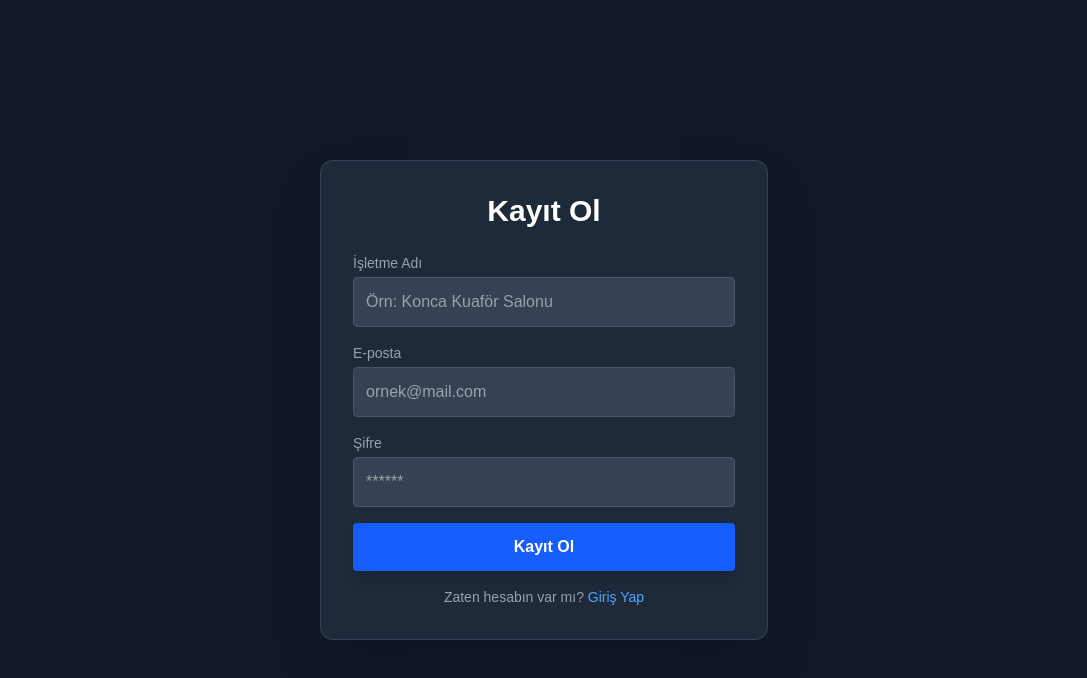
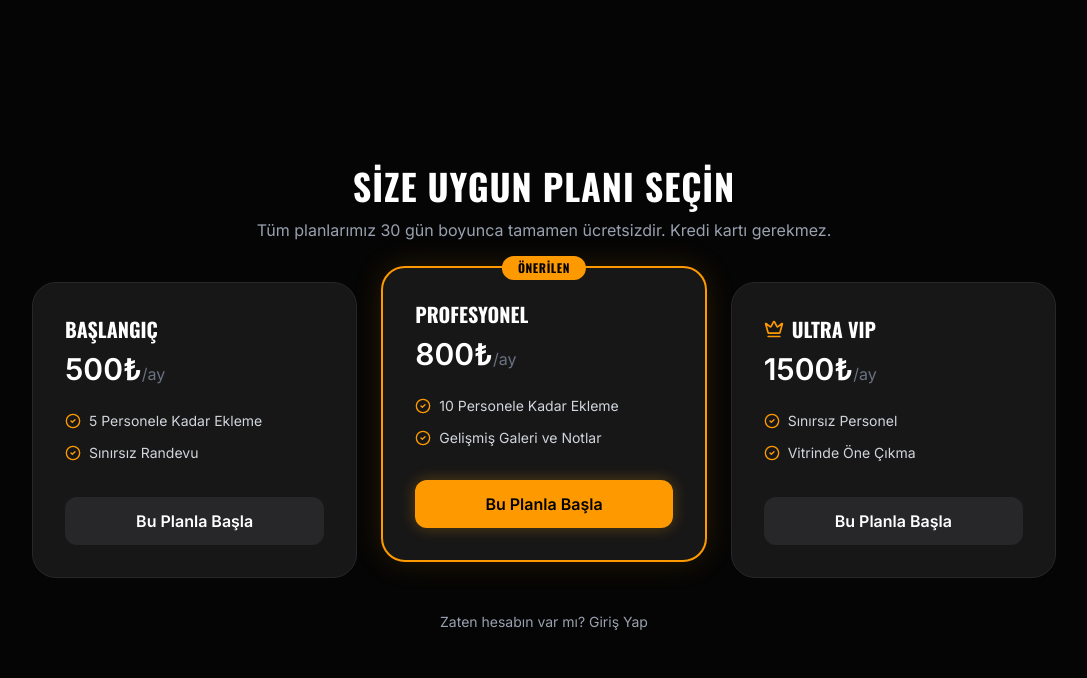
Before and after one commit to mckonca-dot/randevu-saas-frontend, a Next.js app: page /register in a window 1280 px wide. Shown: the top 678 px of the page, without its empty margins (96-1183 px from the left). Built offline with nearby package versions, Linux system fonts and the light colour scheme.

Commit message:
feat: 3 asamali plan secimli ve mailli kayit ekrani eklendi

```diff
--- a/app/register/page.tsx
+++ b/app/register/page.tsx
@@ -1,123 +1,227 @@
 "use client";
 import { useState } from "react";
 import { useRouter } from "next/navigation";
-// 🚀 SWEETALERT2 EKLENDİ
+import { CheckCircle2, ChevronRight, Crown, Mail, ArrowLeft } from "lucide-react";
 import Swal from 'sweetalert2';
 
 export default function Register() {
+  const router = useRouter();
+
+  // 🚀 AŞAMA YÖNETİMİ (1: Plan Seçimi, 2: Bilgiler, 3: Kod Doğrulama)
+  const [step, setStep] = useState(1);
+
+  // Form Verileri
+  const [plan, setPlan] = useState("");
+  const [shopName, setShopName] = useState("");
   const [email, setEmail] = useState("");
   const [password, setPassword] = useState("");
-  const [shopName, setShopName] = useState("");
-  const router = useRouter();
+  const [otp, setOtp] = useState("");
 
-  const handleRegister = async (e: React.FormEvent) => {
+  const [loading, setLoading] = useState(false);
+
+  // 1. AŞAMA: PLANI SEÇ VE İLERLE
+  const handleSelectPlan = (selectedPlan: string) => {
+    setPlan(selectedPlan);
+    setStep(2);
+  };
+
+  // 2. AŞAMA: BİLGİLERİ GİR VE MAİL GÖNDER
+  const handleRegisterInfo = async (e: React.FormEvent) => {
     e.preventDefault();
+    setLoading(true);
 
     try {
       const res = await fetch("https://konca-saas-backend.onrender.com/auth/signup", {
         method: "POST",
         headers: { "Content-Type": "application/json" },
-        body: JSON.stringify({
-          email,
-          password,
-          shopName
-        }),
+        body: JSON.stringify({ email, password, shopName, plan }),
       });
 
       if (res.ok) {
-        // 🚀 ŞIK BAŞARI MESAJI VE OTOMATİK YÖNLENDİRME
         Swal.fire({
-          icon: 'success',
-          title: 'Kayıt Başarılı!',
-          text: 'İşletme hesabınız oluşturuldu. Giriş ekranına yönlendiriliyorsunuz...',
-          showConfirmButton: false, // Butonu gizle
-          timer: 2000, // 2 saniye sonra otomatik kapanıp yönlendirsin
-          background: '#1f2937', // Koyu tema arka plan (bg-gray-800 ile uyumlu)
+          icon: 'info',
+          title: 'Kod Gönderildi!',
+          text: 'E-posta adresinize 6 haneli bir doğrulama kodu gönderdik. Lütfen spam kutusunu da kontrol edin.',
+          confirmButtonColor: '#f59e0b',
+          background: '#171717',
           color: '#fff'
-        }).then(() => {
-          router.push("/login");
         });
+        setStep(3); // Doğrulama ekranına geç
       } else {
-        // Backend'den gelen hata mesajını yakalamaya çalışalım
         const errorData = await res.json().catch(() => ({}));
-
-        // 🚀 ŞIK HATA MESAJI
         Swal.fire({
-          icon: 'error',
-          title: 'Kayıt Başarısız!',
-          text: errorData.message || 'Bu e-posta adresi zaten kullanımda olabilir. Lütfen başka bir e-posta deneyin.',
-          confirmButtonColor: '#ef4444', // Tailwind red-500
-          confirmButtonText: 'Tekrar Dene',
-          background: '#1f2937',
-          color: '#fff'
+          icon: 'error', title: 'Kayıt Başarısız!',
+          text: errorData.message || 'Bu e-posta zaten kullanımda.',
+          confirmButtonColor: '#ef4444', background: '#171717', color: '#fff'
         });
       }
     } catch (error) {
-      Swal.fire({
-        icon: 'error',
-        title: 'Bağlantı Hatası!',
-        text: 'Sunucuya bağlanılamadı. Lütfen internet bağlantınızı kontrol edin.',
-        confirmButtonColor: '#ef4444',
-        confirmButtonText: 'Tamam',
-        background: '#1f2937',
-        color: '#fff'
+      Swal.fire({ icon: 'error', title: 'Bağlantı Hatası!', text: 'Sunucuya ulaşılamadı.', confirmButtonColor: '#ef4444', background: '#171717', color: '#fff' });
+    } finally {
+      setLoading(false);
+    }
+  };
+
+  // 3. AŞAMA: MAİLE GELEN KODU DOĞRULA VE PANELE GİR
+  const handleVerifyOtp = async (e: React.FormEvent) => {
+    e.preventDefault();
+    setLoading(true);
+
+    try {
+      const res = await fetch("https://konca-saas-backend.onrender.com/auth/verify", {
+        method: "POST",
+        headers: { "Content-Type": "application/json" },
+        body: JSON.stringify({ email, code: otp }),
       });
+
+      const data = await res.json();
+
+      if (res.ok) {
+        // Token'ı kaydet ve içeri al
+        localStorage.setItem("token", data.access_token);
+
+        Swal.fire({
+          icon: 'success',
+          title: 'Hoş Geldiniz!',
+          text: 'Hesabınız onaylandı! Yönetim paneline yönlendiriliyorsunuz. 🚀',
+          showConfirmButton: false, timer: 2000, background: '#171717', color: '#fff'
+        }).then(() => {
+          router.push("/dashboard");
+        });
+      } else {
+        Swal.fire({
+          icon: 'error', title: 'Hatalı Kod!',
+          text: data.message || 'Girdiğiniz doğrulama kodu hatalı veya süresi dolmuş.',
+          confirmButtonColor: '#ef4444', background: '#171717', color: '#fff'
+        });
+      }
+    } catch (error) {
+      Swal.fire({ icon: 'error', title: 'Bağlantı Hatası!', text: 'Sunucuya ulaşılamadı.', confirmButtonColor: '#ef4444', background: '#171717', color: '#fff' });
+    } finally {
+      setLoading(false);
     }
   };
 
   return (
-    <div className="flex min-h-screen items-center justify-center bg-gray-900">
-      <div className="w-full max-w-md bg-gray-800 p-8 rounded-xl shadow-2xl border border-gray-700">
-        <h1 className="text-3xl font-bold text-center text-white mb-6">Kayıt Ol</h1>
-        <form onSubmit={handleRegister} className="space-y-4">
+    <div className="flex min-h-screen items-center justify-center bg-[#050505] p-4 selection:bg-amber-500 selection:text-black">
+      <style dangerouslySetInnerHTML={{__html: `
+        @import url('https://fonts.googleapis.com/css2?family=Oswald:wght@400;600;700&family=Inter:wght@300;400;600&display=swap');
+        .font-heading { font-family: 'Oswald', sans-serif; text-transform: uppercase; }
+        .font-body { font-family: 'Inter', sans-serif; }
+      `}} />
 
-          {/* İŞLETME ADI GİRİŞİ */}
-          <div>
-            <label className="block text-gray-400 text-sm mb-1">İşletme Adı</label>
-            <input
-              type="text"
-              placeholder="Örn: Konca Kuaför Salonu"
-              className="w-full p-3 rounded bg-gray-700 text-white border border-gray-600 focus:border-blue-500 outline-none transition"
-              value={shopName}
-              onChange={(e) => setShopName(e.target.value)}
-              required
-            />
+      <div className="w-full max-w-5xl">
+
+        {/* --- AŞAMA 1: PLAN SEÇİMİ --- */}
+        {step === 1 && (
+          <div className="animate-fade-in-up">
+            <div className="text-center mb-10">
+              <h1 className="text-4xl font-bold text-white font-heading tracking-wide mb-3">SİZE UYGUN PLANI SEÇİN</h1>
+              <p className="text-gray-400 font-body">Tüm planlarımız 30 gün boyunca tamamen ücretsizdir. Kredi kartı gerekmez.</p>
+            </div>
+
+            <div className="grid grid-cols-1 md:grid-cols-3 gap-6 font-body">
+              {/* Basic */}
+              <div className="bg-[#171717] border border-zinc-800 rounded-3xl p-8 hover:border-amber-500/50 transition cursor-pointer flex flex-col" onClick={() => handleSelectPlan('BASIC')}>
+                <h3 className="text-xl font-bold font-heading text-white mb-2">BAŞLANGIÇ</h3>
+                <div className="mb-6"><span className="text-3xl font-bold text-white">500₺</span><span className="text-gray-500">/ay</span></div>
+                <ul className="space-y-3 mb-8 flex-1">
+                  <li className="flex items-center gap-2 text-gray-300 text-sm"><CheckCircle2 className="text-amber-500" size={16}/> 5 Personele Kadar Ekleme</li>
+                  <li className="flex items-center gap-2 text-gray-300 text-sm"><CheckCircle2 className="text-amber-500" size={16}/> Sınırsız Randevu</li>
+                </ul>
+                <button className="w-full py-3 bg-zinc-800 text-white rounded-xl font-bold hover:bg-zinc-700 transition">Bu Planla Başla</button>
+              </div>
+
+              {/* Pro */}
+              <div className="bg-[#171717] border-2 border-amber-500 rounded-3xl p-8 transform md:-translate-y-4 shadow-[0_0_30px_rgba(245,158,11,0.15)] cursor-pointer flex flex-col relative" onClick={() => handleSelectPlan('PRO')}>
+                <div className="absolute top-0 left-1/2 -translate-x-1/2 -translate-y-1/2 bg-amber-500 text-black px-4 py-1 rounded-full text-xs font-bold tracking-wider font-heading">ÖNERİLEN</div>
+                <h3 className="text-xl font-bold font-heading text-white mb-2">PROFESYONEL</h3>
+                <div className="mb-6"><span className="text-3xl font-bold text-white">800₺</span><span className="text-gray-500">/ay</span></div>
+                <ul className="space-y-3 mb-8 flex-1">
+                  <li className="flex items-center gap-2 text-gray-300 text-sm"><CheckCircle2 className="text-amber-500" size={16}/> 10 Personele Kadar Ekleme</li>
+                  <li className="flex items-center gap-2 text-gray-300 text-sm"><CheckCircle2 className="text-amber-500" size={16}/> Gelişmiş Galeri ve Notlar</li>
+                </ul>
+                <button className="w-full py-3 bg-amber-500 text-black rounded-xl font-bold hover:bg-yellow-400 transition shadow-[0_0_15px_rgba(245,158,11,0.3)]">Bu Planla Başla</button>
+              </div>
+
+              {/* Ultra */}
+              <div className="bg-[#171717] border border-zinc-800 rounded-3xl p-8 hover:border-amber-500/50 transition cursor-pointer flex flex-col" onClick={() => handleSelectPlan('ULTRA')}>
+                <h3 className="text-xl font-bold font-heading text-white mb-2 flex items-center gap-2"><Crown size={20} className="text-amber-500"/> ULTRA VIP</h3>
+                <div className="mb-6"><span className="text-3xl font-bold text-white">1500₺</span><span className="text-gray-500">/ay</span></div>
+                <ul className="space-y-3 mb-8 flex-1">
+                  <li className="flex items-center gap-2 text-gray-300 text-sm"><CheckCircle2 className="text-amber-500" size={16}/> Sınırsız Personel</li>
+                  <li className="flex items-center gap-2 text-gray-300 text-sm"><CheckCircle2 className="text-amber-500" size={16}/> Vitrinde Öne Çıkma</li>
+                </ul>
+                <button className="w-full py-3 bg-zinc-800 text-white rounded-xl font-bold hover:bg-zinc-700 transition">Bu Planla Başla</button>
+              </div>
+            </div>
+
+            <div className="text-center mt-8">
+              <a href="/login" className="text-gray-400 hover:text-amber-500 transition font-body text-sm">Zaten hesabın var mı? Giriş Yap</a>
+            </div>
           </div>
+        )}
 
-          <div>
-            <label className="block text-gray-400 text-sm mb-1">E-posta</label>
-            <input
-              type="email"
-              placeholder="ornek@mail.com"
-              className="w-full p-3 rounded bg-gray-700 text-white border border-gray-600 focus:border-blue-500 outline-none transition"
-              value={email}
-              onChange={(e) => setEmail(e.target.value)}
-              required
-            />
+        {/* --- AŞAMA 2: BİLGİLERİ GİRME --- */}
+        {step === 2 && (
+          <div className="max-w-md mx-auto bg-[#171717] p-8 rounded-3xl border border-zinc-800 shadow-2xl animate-fade-in-up font-body">
+            <button onClick={() => setStep(1)} className="flex items-center gap-2 text-gray-500 hover:text-amber-500 transition mb-6 text-sm">
+              <ArrowLeft size={16}/> Plan Seçimine Dön
+            </button>
+            <h2 className="text-2xl font-bold text-white font-heading tracking-wider mb-2">İŞLETME BİLGİLERİ</h2>
+            <p className="text-gray-400 text-sm mb-6">Seçilen Plan: <span className="text-amber-500 font-bold">{plan}</span> (30 Gün Ücretsiz)</p>
+
+            <form onSubmit={handleRegisterInfo} className="space-y-4">
+              <div>
+                <label className="block text-gray-400 text-xs font-bold uppercase tracking-wider mb-1">İşletme Adı</label>
+                <input type="text" placeholder="Örn: Konca Kuaför" className="w-full p-3.5 rounded-xl bg-[#0a0a0a] text-white border border-zinc-800 focus:border-amber-500 outline-none transition" value={shopName} onChange={(e) => setShopName(e.target.value)} required />
+              </div>
+              <div>
+                <label className="block text-gray-400 text-xs font-bold uppercase tracking-wider mb-1">E-posta</label>
+                <input type="email" placeholder="ornek@mail.com" className="w-full p-3.5 rounded-xl bg-[#0a0a0a] text-white border border-zinc-800 focus:border-amber-500 outline-none transition" value={email} onChange={(e) => setEmail(e.target.value)} required />
+              </div>
+              <div>
+                <label className="block text-gray-400 text-xs font-bold uppercase tracking-wider mb-1">Şifre</label>
+                <input type="password" placeholder="******" className="w-full p-3.5 rounded-xl bg-[#0a0a0a] text-white border border-zinc-800 focus:border-amber-500 outline-none transition" value={password} onChange={(e) => setPassword(e.target.value)} required />
+              </div>
+              <button disabled={loading} type="submit" className="w-full bg-amber-500 text-black font-heading font-bold tracking-wider py-4 rounded-xl hover:bg-yellow-400 transition shadow-[0_0_15px_rgba(245,158,11,0.3)] mt-4 disabled:opacity-50 flex justify-center items-center gap-2">
+                {loading ? "İŞLENİYOR..." : "DEVAM ET"} <ChevronRight size={18}/>
+              </button>
+            </form>
           </div>
+        )}
 
-          <div>
-            <label className="block text-gray-400 text-sm mb-1">Şifre</label>
-            <input
-              type="password"
-              placeholder="******"
-              className="w-full p-3 rounded bg-gray-700 text-white border border-gray-600 focus:border-blue-500 outline-none transition"
-              value={password}
-              onChange={(e) => setPassword(e.target.value)}
-              required
-            />
+        {/* --- AŞAMA 3: OTP DOĞRULAMA --- */}
+        {step === 3 && (
+          <div className="max-w-md mx-auto bg-[#171717] p-8 rounded-3xl border border-zinc-800 shadow-2xl animate-fade-in-up font-body text-center">
+            <div className="w-16 h-16 bg-amber-500/10 text-amber-500 rounded-full flex items-center justify-center mx-auto mb-6">
+              <Mail size={32}/>
+            </div>
+            <h2 className="text-2xl font-bold text-white font-heading tracking-wider mb-2">E-POSTA ONAYI</h2>
+            <p className="text-gray-400 text-sm mb-6 leading-relaxed">
+              <span className="text-amber-500 font-bold">{email}</span> adresine 6 haneli bir doğrulama kodu gönderdik. Lütfen kodu aşağıya girin.
+            </p>
+
+            <form onSubmit={handleVerifyOtp} className="space-y-6">
+              <div>
+                <input
+                  type="text"
+                  maxLength={6}
+                  placeholder="000000"
+                  className="w-full p-4 rounded-xl bg-[#0a0a0a] text-amber-500 font-heading text-3xl text-center tracking-[1em] border border-zinc-800 focus:border-amber-500 outline-none transition"
+                  value={otp}
+                  onChange={(e) => setOtp(e.target.value)}
+                  required
+                />
+              </div>
+              <button disabled={loading} type="submit" className="w-full bg-amber-500 text-black font-heading font-bold tracking-wider py-4 rounded-xl hover:bg-yellow-400 transition shadow-[0_0_15px_rgba(245,158,11,0.3)] disabled:opacity-50">
+                {loading ? "KONTROL EDİLİYOR..." : "HESABI ONAYLA"}
+              </button>
+            </form>
+            <button onClick={() => setStep(2)} className="mt-6 text-gray-500 hover:text-white transition text-xs">Yanlış e-posta mı girdiniz? Geri dönün.</button>
           </div>
+        )}
 
-          <button
-            type="submit"
-            className="w-full bg-blue-600 hover:bg-blue-700 text-white font-bold py-3 rounded transition shadow-lg"
-          >
-            Kayıt Ol
-          </button>
-        </form>
-        <p className="text-gray-400 text-center mt-4 text-sm">
-          Zaten hesabın var mı? <a href="/login" className="text-blue-400 hover:underline">Giriş Yap</a>
-        </p>
       </div>
     </div>
   );
```
